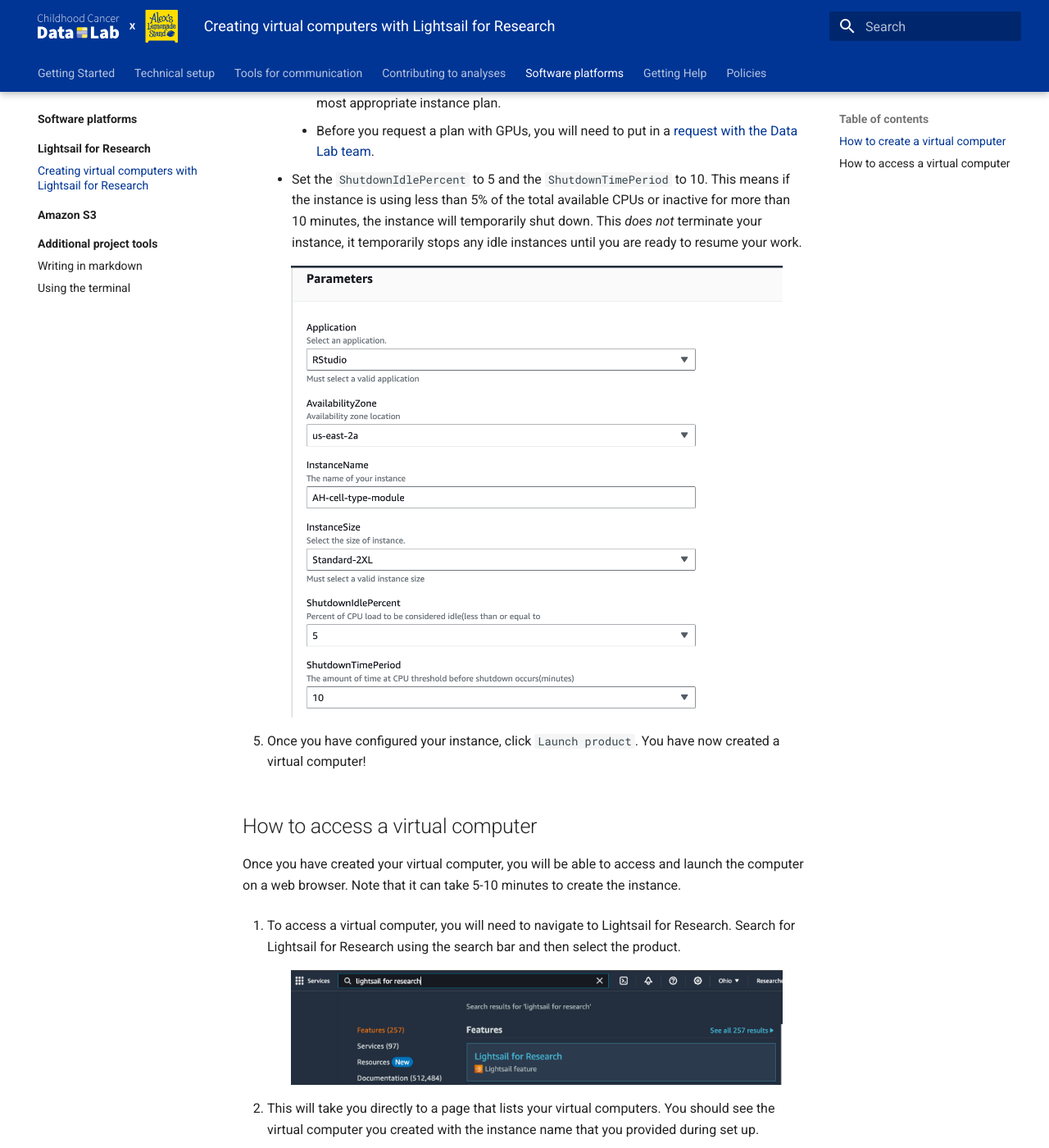
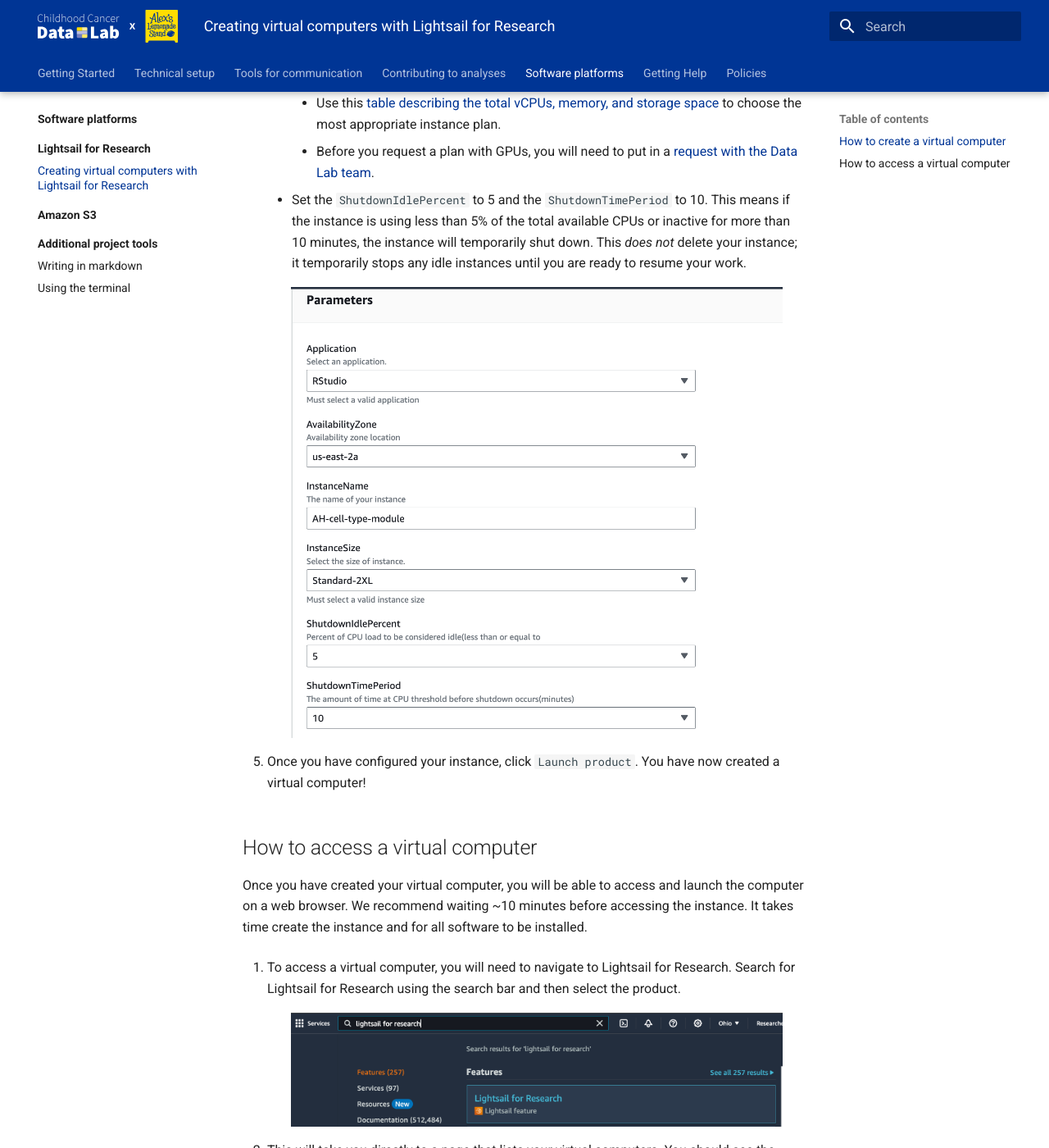
Before and after one commit to AlexsLemonade/OpenScPCA-analysis, an MkDocs documentation site: the page built from docs/software-platforms/lsfr/creating-vcs.md, in a window 1280 px wide and 1400 px high, scrolled down 2195 px. Shown: the whole window at 82% size. Built offline with MkDocs 1.6.1 and Material for MkDocs 9.7.7, drawn with Linux system fonts in a browser that asks for light colours; some of the changed text lies outside the part shown.

Commit message:
Apply suggestions from code review
Co-authored-by: Jaclyn Taroni <19534205+jaclyn-taroni@users.noreply.github.com>

```diff
--- a/docs/software-platforms/lsfr/creating-vcs.md
+++ b/docs/software-platforms/lsfr/creating-vcs.md
@@ -63,7 +63,7 @@
         - Before you request a plan with GPUs, you will need to put in a [request with the Data Lab team](../../getting-started/accessing-resources/getting-access-to-compute.md#gpu-instance-access).
     - Set the `ShutdownIdlePercent` to 5 and the `ShutdownTimePeriod` to 10.
     This means if the instance is using less than 5% of the total available CPUs or inactive for more than 10 minutes, the instance will temporarily shut down.
-    This _does not_ terminate your instance, it temporarily stops any idle instances until you are ready to resume your work.
+    This _does not_ delete your instance; it temporarily stops any idle instances until you are ready to resume your work.
 
     <figure markdown="span">
         ![Configure instance](../../img/creating-vcs-4.png){width="600"}
@@ -75,7 +75,8 @@
 ## How to access a virtual computer
 
 Once you have created your virtual computer, you will be able to access and launch the computer on a web browser.
-Note that it can take 5-10 minutes to create the instance.
+We recommend waiting ~10 minutes before accessing the instance.
+It takes time create the instance and for all software to be installed.
 
 1. To access a virtual computer, you will need to navigate to Lightsail for Research.
 Search for Lightsail for Research using the search bar and then select the product.
```
Also changed, not shown: other parts of docs/software-platforms/lsfr/creating-vcs.md (+1 -1 lines).
